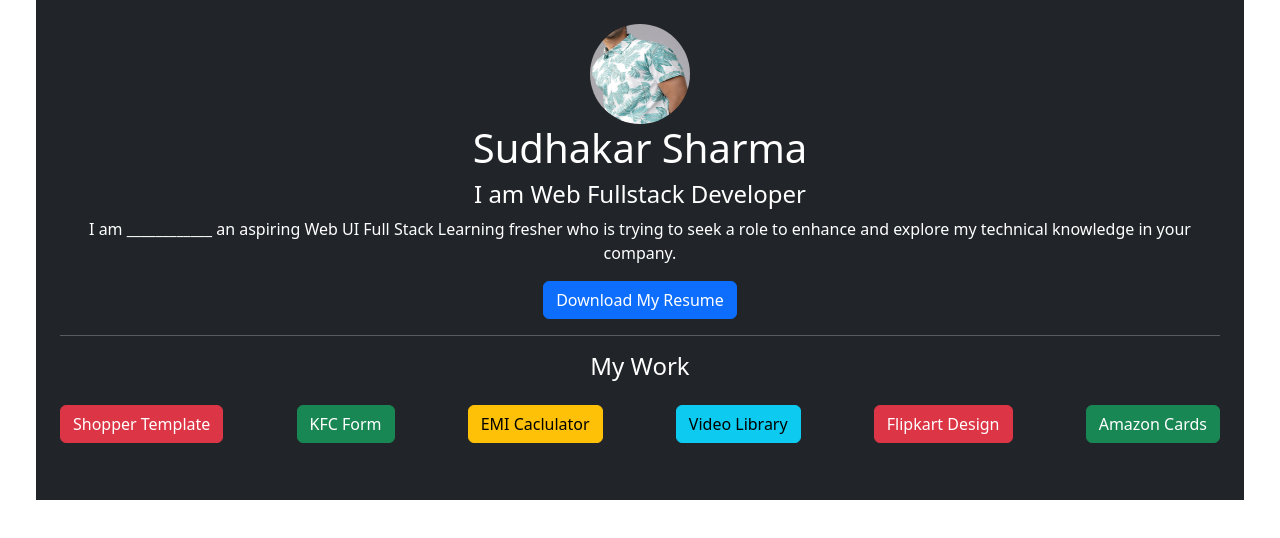
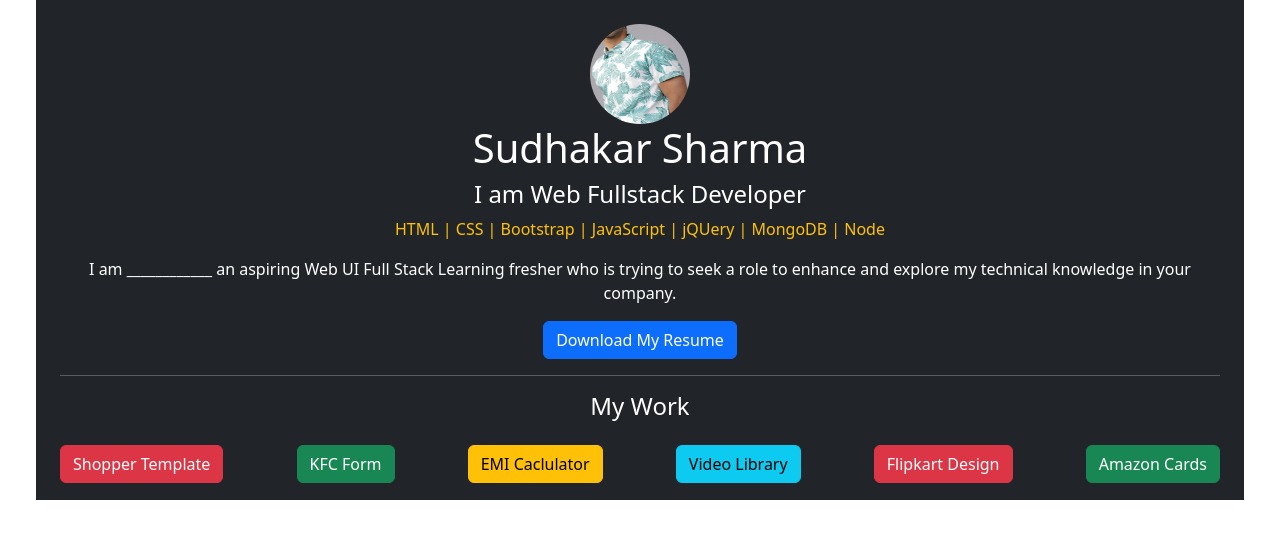
Before and after one commit to SharmaTechGroup/student-portfolio, a plain HTML site: page index.html in a window 1280 px wide. Drawn offline with nearby package versions, Linux system fonts and the light colour scheme.

Commit message:
Update index.html

```diff
--- a/index.html
+++ b/index.html
@@ -20,6 +20,7 @@
         <img src="public/images/fashion2.jpg" class="profile-pic">
         <h1>Sudhakar Sharma</h1>
         <h4>I am Web Fullstack Developer</h4>
+        <p class="text-center text-warning">HTML | CSS | Bootstrap | JavaScript | jQUery | MongoDB | Node </p>
         <p align="center" style="width: 100%;">I am ____________ an aspiring Web UI Full Stack Learning fresher who is trying to seek a role to enhance and explore my technical knowledge in your company.</p>
         <a class="btn btn-primary" href="file.docx">Download My Resume</a>
         <hr>
```
